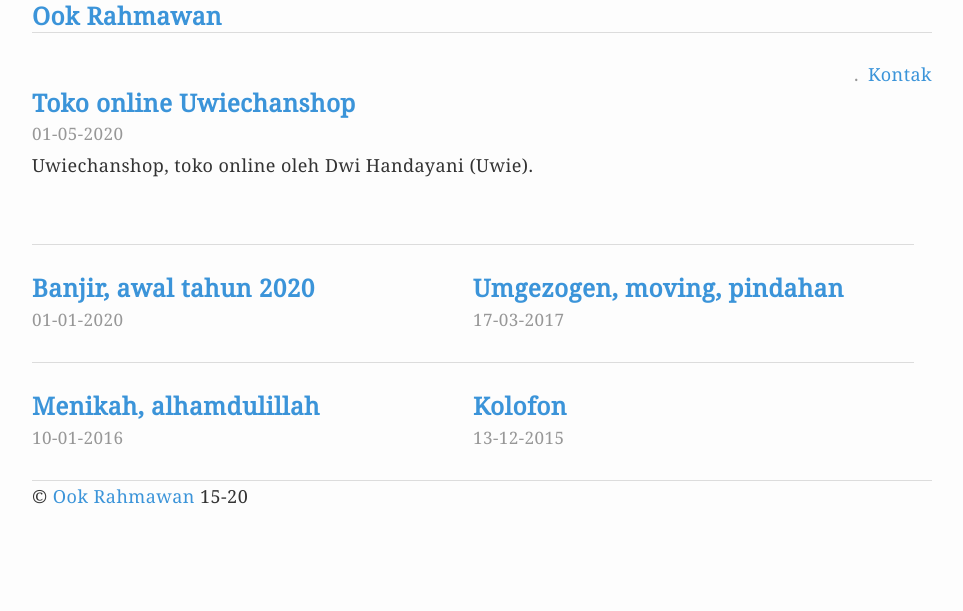
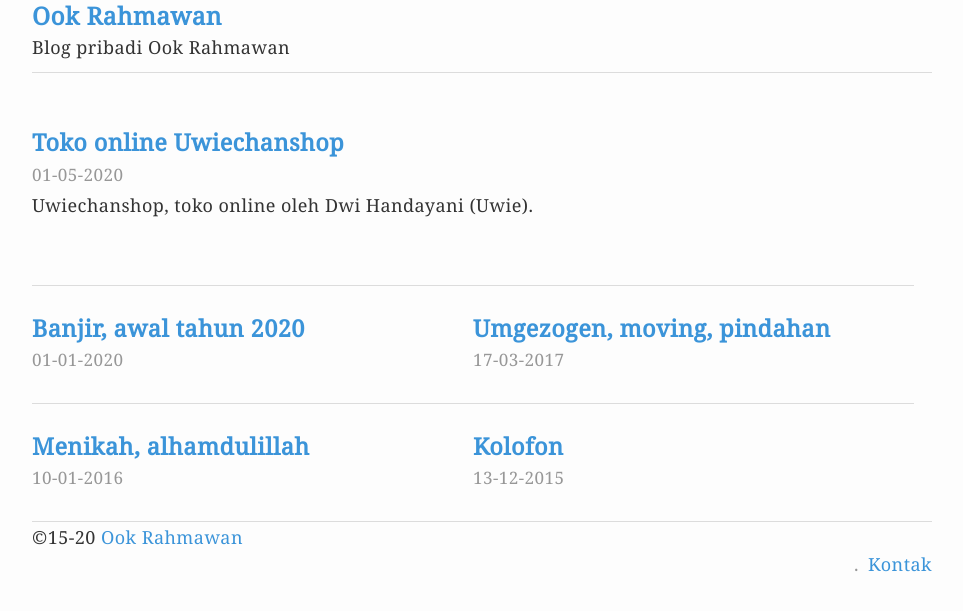
Before and after one commit to krhmwn/krhmwn.github.io, a Jekyll site: the page built from index.html, in a window 1280 px wide. Shown: the top 611 px of the page, without its empty margins (158-1121 px from the left). Built offline with Jekyll 4.4.1, drawn with Linux system fonts in a browser that asks for light colours.

Commit message:
Update v.5.5.166

```diff
--- a/index.html
+++ b/index.html
@@ -3,13 +3,13 @@ layout: default
 title: null
 ---
 
-<header><h1><a href="/">{{ site.name }}</a></h1><nav class="menu"><ul><li><a href="mailto:ookrahmawan@mail.ru">Kontak</a></li></ul></nav></header>
+<header><h1><a href="/">{{ site.name }}</a></h1><p>{{ site.description }}</p></header>
 {% for post in site.posts limit:1 %}<article>
-<h1><a href="{{ post.url }}">{{ post.title }}</a></h1>
+<h2><a href="{{ post.url }}">{{ post.title }}</a></h2>
 <time datetime="{{ post.date | date: '%Y-%m-%d' }}">{{ post.date | date: "%d-%m-%Y" }}</time>
 <p>{{ post.description }}</p></article>
 {% endfor %}{% for post in site.posts offset:1 limit:100 %}<article class="archive">
-<h1><a href="{{ post.url }}">{{ post.title }}</a></h1>
+<h2><a href="{{ post.url }}">{{ post.title }}</a></h2>
 <time datetime="{{ post.date | date: '%Y-%m-%d' }}">{{ post.date | date: "%d-%m-%Y" }}</time>
 </article>{% endfor %}
-<footer>&copy; <a href="/">{{ site.name }}</a> 15-{{ site.time | date: "%y" }}</footer>
+<footer>&copy;15-{{ site.time | date: "%y" }} <a href="/">{{ site.name }}</a> <nav class="menu"><ul><li><a href="mailto:ookrahmawan@mail.ru">Kontak</a></li></ul></nav></footer>
```
